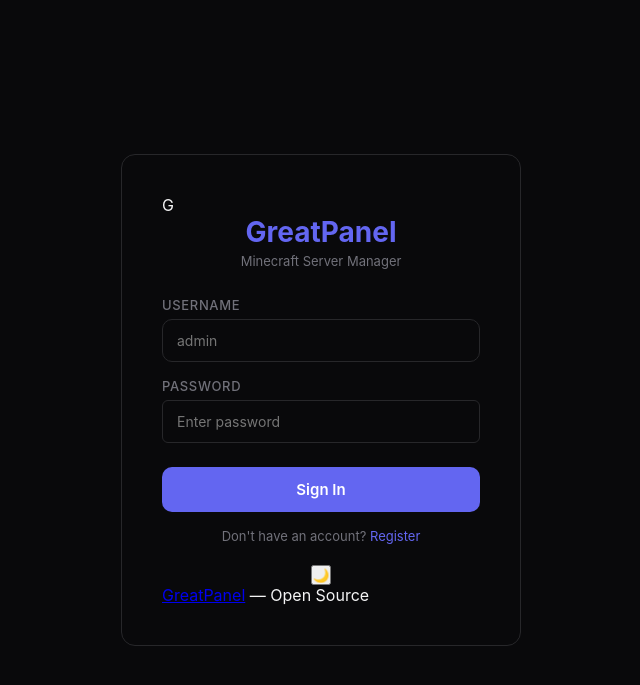
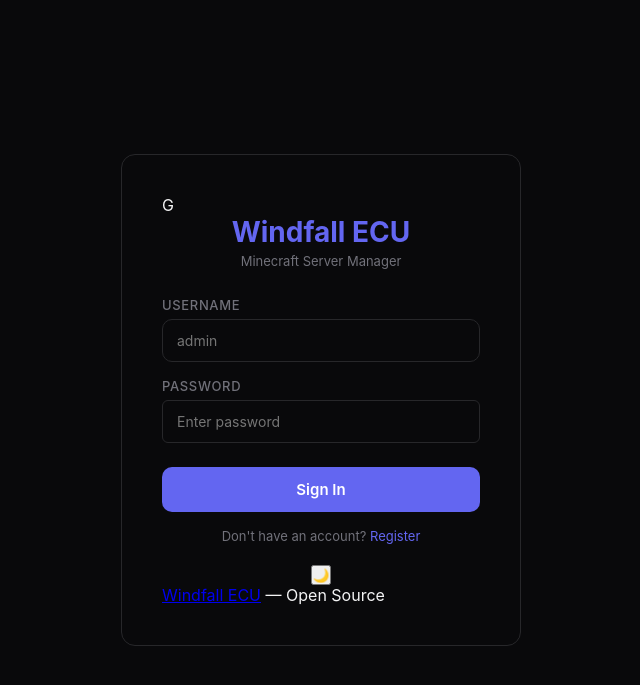
Before and after one commit to enis1enis2/Windfall-ECU, a Flask app: page / in a window 1280 px wide. Shown: the top 685 px of the page, without its empty margins (319-959 px from the left). Run offline with Flask 3, Linux system fonts and the light colour scheme.

Commit message:
Rebrand all user-facing text from GreatPanel to Windfall ECU

```diff
--- a/app.py
+++ b/app.py
@@ -697,5 +697,5 @@ def api_plugin_delete(server_id, filename):
 
 
 if __name__ == '__main__':
-    print(f'GreatPanel starting on {HOST}:{PORT}')
+    print(f'Windfall ECU starting on {HOST}:{PORT}')
     socketio.run(app, host=HOST, port=PORT, allow_unsafe_werkzeug=True)
--- a/config.py
+++ b/config.py
@@ -7,4 +7,4 @@ BACKUPS_DIR = os.path.join(BASE_DIR, 'backups')
 HOST = os.environ.get('GREATPANEL_HOST', '0.0.0.0')
 PORT = int(os.environ.get('GREATPANEL_PORT', '8080'))
 JAVA_BIN = os.environ.get('GREATPANEL_JAVA', 'java')
-SECRET_KEY = os.environ.get('GREATPANEL_SECRET', 'greatpanel-secret-change-me')
+SECRET_KEY = os.environ.get('GREATPANEL_SECRET', 'windfall-ecu-secret-change-me')
--- a/docker-compose.yml
+++ b/docker-compose.yml
@@ -1,7 +1,7 @@
 services:
-  greatpanel:
+  windfall-ecu:
     build: .
-    container_name: greatpanel
+    container_name: windfall-ecu
     ports:
       - "8080:8080"
     volumes:
--- a/docker_manager.py
+++ b/docker_manager.py
@@ -26,7 +26,7 @@ def create_docker_container(server_id, server_name, server_path, jar_file, java_
         return False, 'Docker is not available'
 
     safe_name = ''.join(c if c.isalnum() or c in '_-' else '_' for c in server_name)
-    container_name = f'greatpanel_{server_id}_{safe_name}'
+    container_name = f'windfall-ecu_{server_id}_{safe_name}'
 
     import shlex
     cmd_parts = ['java'] + shlex.split(java_args) + ['-jar', jar_file, 'nogui']
--- a/static/js/app.js
+++ b/static/js/app.js
@@ -410,11 +410,11 @@ function toggleTheme() {
   html.setAttribute('data-theme', next);
   const btn = document.getElementById('theme-toggle');
   if (btn) btn.textContent = next === 'dark' ? '🌙' : '☀️';
-  localStorage.setItem('greatpanel-theme', next);
+  localStorage.setItem('windfall-ecu-theme', next);
 }
 
 function loadTheme() {
-  const saved = localStorage.getItem('greatpanel-theme') || 'dark';
+  const saved = localStorage.getItem('windfall-ecu-theme') || 'dark';
   document.documentElement.setAttribute('data-theme', saved);
   const btn = document.getElementById('theme-toggle');
   if (btn) btn.textContent = saved === 'dark' ? '🌙' : '☀️';
--- a/templates/index.html
+++ b/templates/index.html
@@ -3,7 +3,7 @@
 <head>
   <meta charset="UTF-8">
   <meta name="viewport" content="width=device-width, initial-scale=1.0">
-  <title>GreatPanel</title>
+  <title>Windfall ECU</title>
   <link rel="stylesheet" href="https://cdn.jsdelivr.net/npm/@xterm/xterm@5.5.0/css/xterm.min.css">
   <link rel="stylesheet" href="static/css/style.css">
 </head>
--- a/templates/login.html
+++ b/templates/login.html
@@ -3,7 +3,7 @@
 <head>
   <meta charset="UTF-8">
   <meta name="viewport" content="width=device-width, initial-scale=1.0">
-  <title>GreatPanel - Login</title>
+  <title>Windfall ECU - Login</title>
   <link rel="stylesheet" href="/static/css/style.css?v=2">
   <style>
     .login-page {
@@ -97,7 +97,7 @@
   <div class="login-card">
     <div class="logo-wrap">
       <div class="logo">G</div>
-      <h1>GreatPanel</h1>
+      <h1>Windfall ECU</h1>
     </div>
     <p class="subtitle">Minecraft Server Manager</p>
 
@@ -137,7 +137,7 @@
     </div>
 
     <div class="login-footer">
-      <a href="https://github.com/enis1enis2/GreatPanel" target="_blank" rel="noopener">GreatPanel</a> &mdash; Open Source
+      <a href="https://github.com/enis1enis2/GreatPanel" target="_blank" rel="noopener">Windfall ECU</a> &mdash; Open Source
     </div>
   </div>
 
@@ -148,10 +148,10 @@
       const next = current === 'dark' ? 'light' : 'dark';
       html.setAttribute('data-theme', next);
       document.querySelector('.theme-toggle').textContent = next === 'dark' ? '🌙' : '☀️';
-      localStorage.setItem('greatpanel-theme', next);
+      localStorage.setItem('windfall-ecu-theme', next);
     }
 
-    const savedTheme = localStorage.getItem('greatpanel-theme') || 'dark';
+    const savedTheme = localStorage.getItem('windfall-ecu-theme') || 'dark';
     document.documentElement.setAttribute('data-theme', savedTheme);
     document.querySelector('.theme-toggle').textContent = savedTheme === 'dark' ? '🌙' : '☀️';
 
```
Also changed, not shown: AGENTS.md (+1 -1 lines), README.md, 2 other files.
